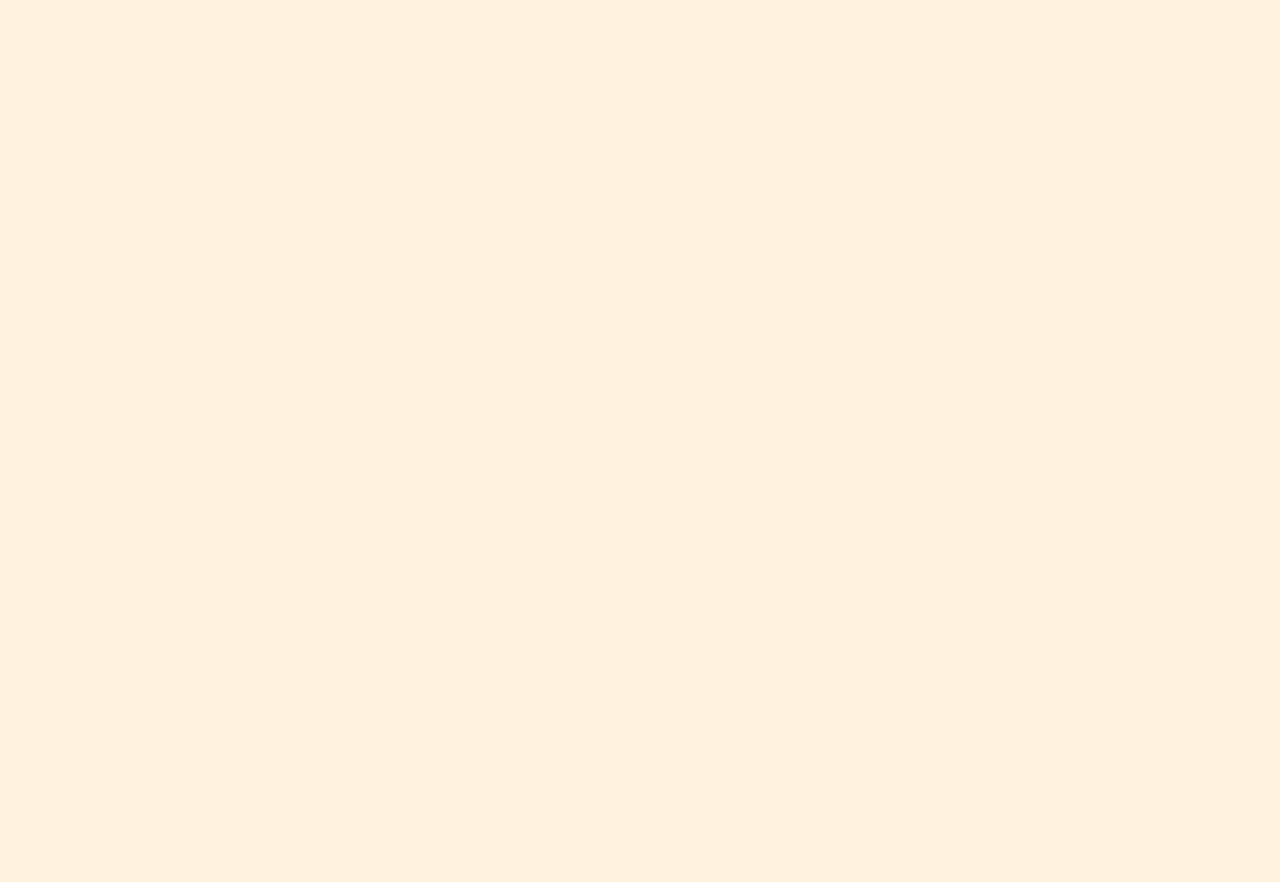
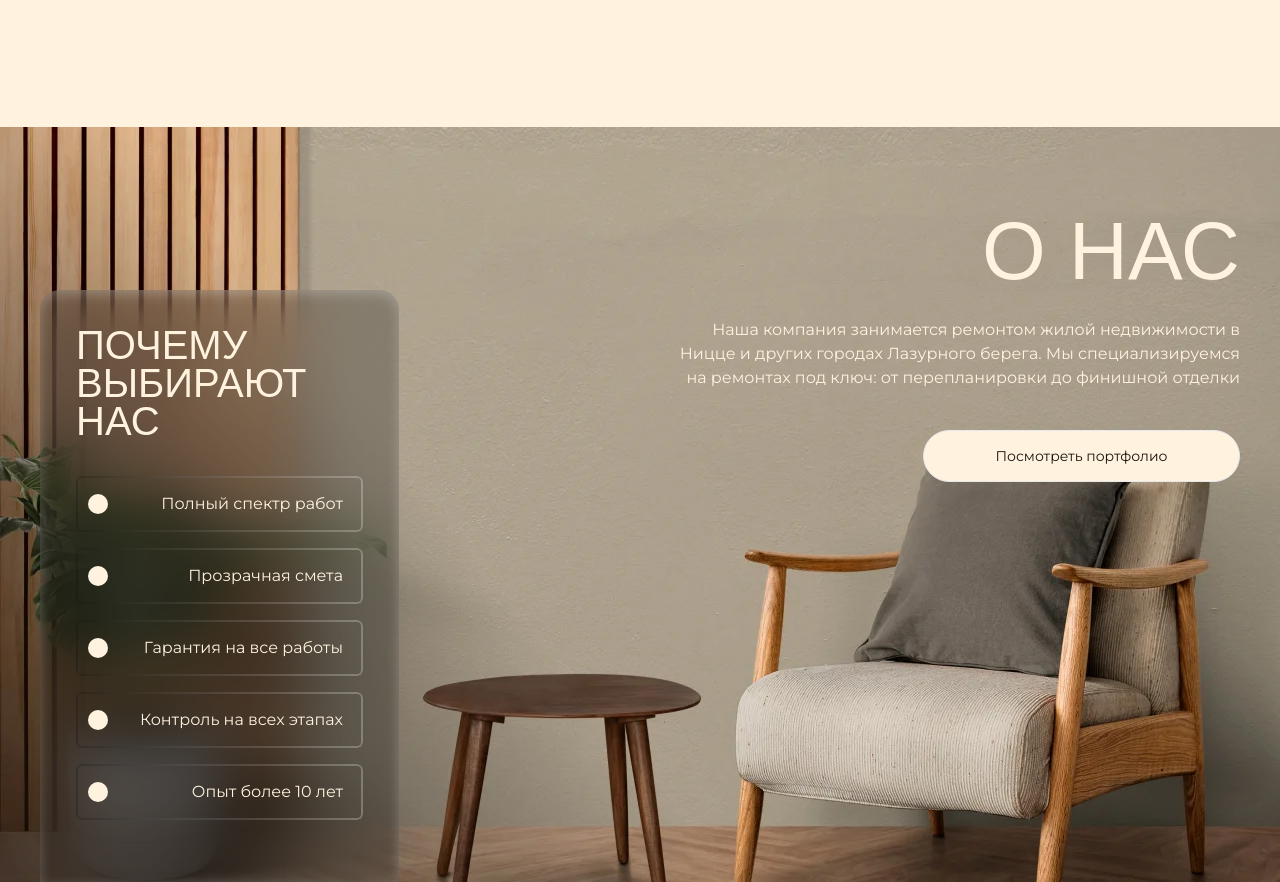
Before and after one commit to cyanidium-dev/repair-nizza, a Next.js app: page /contacts in a window 1280 px wide. Shown: the part 3760-4642 px from the top of the page. Before the commit the page ends 3887 px from the top, so only its background shows below. Built offline with nearby package versions, Linux system fonts and the light colour scheme; a web font is replaced by a local one.

Commit message:
styled about us for tab and desk

```diff
--- a/src/components/homepage/AboutUs.jsx
+++ b/src/components/homepage/AboutUs.jsx
@@ -1,6 +1,7 @@
 "use client";
 
 import bgMob from "../../../public/images/image/about-bg-mob.webp";
+import bgDesk from "../../../public/images/image/about-bg-desk.webp";
 import Container from "../Container";
 import { useTranslations } from "next-intl";
 
@@ -8,6 +9,7 @@ const AboutUs = () => {
   const t = useTranslations();
 
   return (
+    <>
       <div
         style={{ backgroundImage: `url(${bgMob.src})` }}
         className="bg-cover bg-center h-[896px] w-full md:hidden"
@@ -65,6 +67,64 @@ const AboutUs = () => {
           </div>
         </Container>
       </div>
+      <div
+        style={{ backgroundImage: `url(${bgDesk.src})` }}
+        className="bg-cover bg-center h-[896px] lg:h-[755px] w-full hidden md:block"
+      >
+        <Container>
+          <div className="pt-[72px] relative lg:pt-[75px]">
+            <div className="md:flex md:flex-col md:justify-center md:items-center lg:justify-end lg:items-end">
+              <h2 className="font-arsenal font-normal text-4xl text-primary-white uppercase mb-[18px] leading-[43px] lg:text-[82px] lg:leading-[98px] lg:mb-[18px]">
+                {t("aboutUs.title")}
+              </h2>
+              <p className="font-montserrat font-normal text-sm text-primary-white mb-9 w-[295px] md:text-center lg:text-base lg:text-right lg:mb-10 lg:w-[575px]">
+                {t("aboutUs.description")}
+              </p>
+              <button className="w-[310px] lg:w-[317px] h-[52px] rounded-[32px] lg:mx-0 lg:ml-auto bg-primary-white text-primary-black font-montserrat font-normal text-sm mx-auto leading-5 hover:bg-transparent hover:text-primary-white hover:border-primary-white border transition-all duration-300">
+                {t("aboutUs.button")}
+              </button>
+            </div>
+            <div className="absolute bottom-[-555px] lg:bottom-[-400px] left-0 w-[310px] lg:w-[359px] rounded-t-[20px] py-9 px-[22px] lg:pt-9 lg:px-9 lg:pb-[62px] backdrop-blur-[26px] shadow-[inset_0_4px_13px_0_rgba(255,255,255,0.25)] bg-[rgba(18,18,18,0.26)]">
+              <h3 className="font-arsenal font-normal text-[32px] lg:text-[40px] text-primary-white uppercase mb-9 leading-[38px]">
+                {t("aboutUs.whyChooseUs.title")}
+              </h3>
+              <ul className="flex flex-col gap-4">
+                <li className="gradient-border relative rounded-[6px] py-4 px-5 ">
+                  <p className="font-montserrat font-normal text-sm text-primary-white text-right relative lg:text-base">
+                    {t("aboutUs.whyChooseUs.advantages.fullService")}
+                  </p>
+                  <div className="w-5 h-5 bg-primary-white rounded-full absolute top-1/2 -translate-y-1/2 left-3" />
+                </li>
+                <li className="gradient-border relative rounded-[6px] py-4 px-5 ">
+                  <p className="font-montserrat font-normal text-sm text-primary-white text-right relative lg:text-base">
+                    {t("aboutUs.whyChooseUs.advantages.transparentEstimate")}
+                  </p>
+                  <div className="w-5 h-5 bg-primary-white rounded-full absolute top-1/2 -translate-y-1/2 left-3" />
+                </li>
+                <li className="gradient-border relative rounded-[6px] py-4 px-5 ">
+                  <p className="font-montserrat font-normal text-sm text-primary-white text-right relative lg:text-base">
+                    {t("aboutUs.whyChooseUs.advantages.warranty")}
+                  </p>
+                  <div className="w-5 h-5 bg-primary-white rounded-full absolute top-1/2 -translate-y-1/2 left-3" />
+                </li>
+                <li className="gradient-border relative rounded-[6px] py-4 px-5 ">
+                  <p className="font-montserrat font-normal text-sm text-primary-white text-right relative lg:text-base">
+                    {t("aboutUs.whyChooseUs.advantages.control")}
+                  </p>
+                  <div className="w-5 h-5 bg-primary-white rounded-full absolute top-1/2 -translate-y-1/2 left-3" />
+                </li>
+                <li className="gradient-border relative rounded-[6px] py-4 px-5 ">
+                  <p className="font-montserrat font-normal text-sm text-primary-white text-right relative lg:text-base">
+                    {t("aboutUs.whyChooseUs.advantages.experience")}
+                  </p>
+                  <div className="w-5 h-5 bg-primary-white rounded-full absolute top-1/2 -translate-y-1/2 left-3" />
+                </li>
+              </ul>
+            </div>
+          </div>
+        </Container>
+      </div>
+    </>
   );
 };
 
```
Also changed, not shown: public/images/image/about-bg-desk.webp (added). Lines whose indentation alone changed are shown as unchanged.
